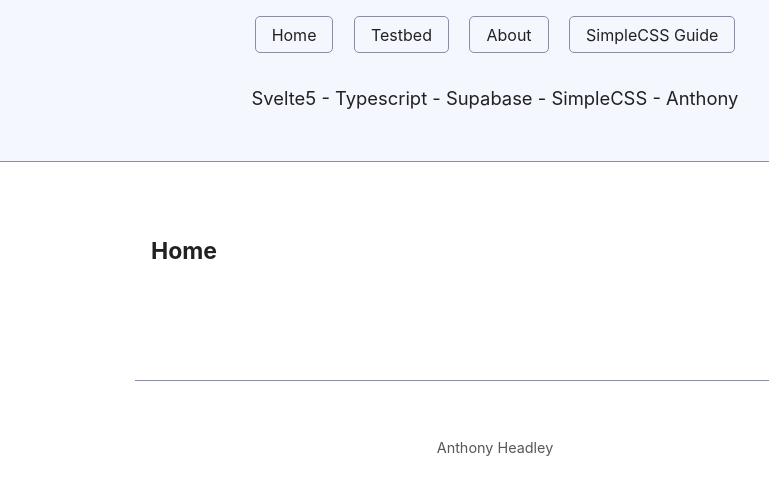
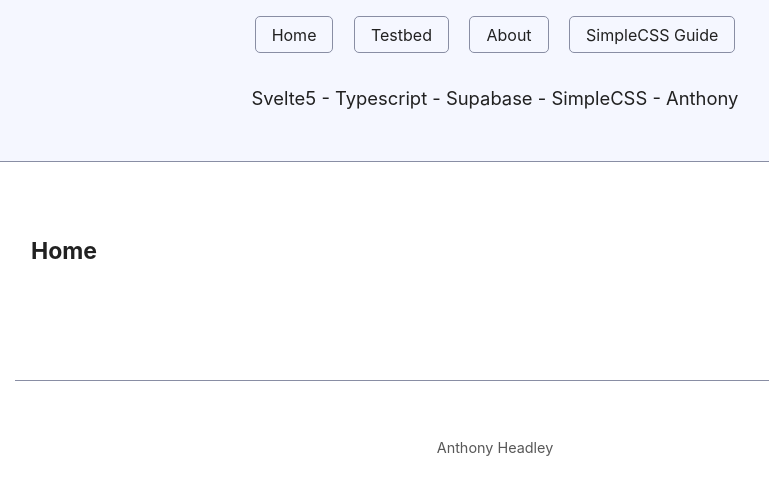
Before and after one commit to agheadley/alianthus, a SvelteKit app: page / in a window 1280 px wide. Shown: the top 494 px of the page, without its empty margins (145-914 px from the left). Built offline with nearby package versions, Linux system fonts and the light colour scheme.

Commit message:
pupil,group,teacher sorted

```diff
--- a/src/app.css
+++ b/src/app.css
@@ -1,3 +1,4 @@
+/* Simple Css https://simplecss.org/ */
 /* Global variables. */
 :root,
 ::backdrop {
@@ -71,6 +72,8 @@ body {
     margin:0;
 }
 
+/* SimpleCSS uses body insteady of container - Sveltekit - needs a container div for all contect */
+
 /* Make the .container a nice central block */
 .container {
   color: var(--text);
@@ -78,7 +81,7 @@ body {
   font-size: 1.15rem;
   line-height: 1.5;
   display: grid;
-  grid-template-columns: 1fr min(45rem, 90%) 1fr;
+  grid-template-columns: 1fr min(60rem, 90%) 1fr;  /* (45rem.90%) originally*/
   margin: 0;
 }
 .container > * {
```
